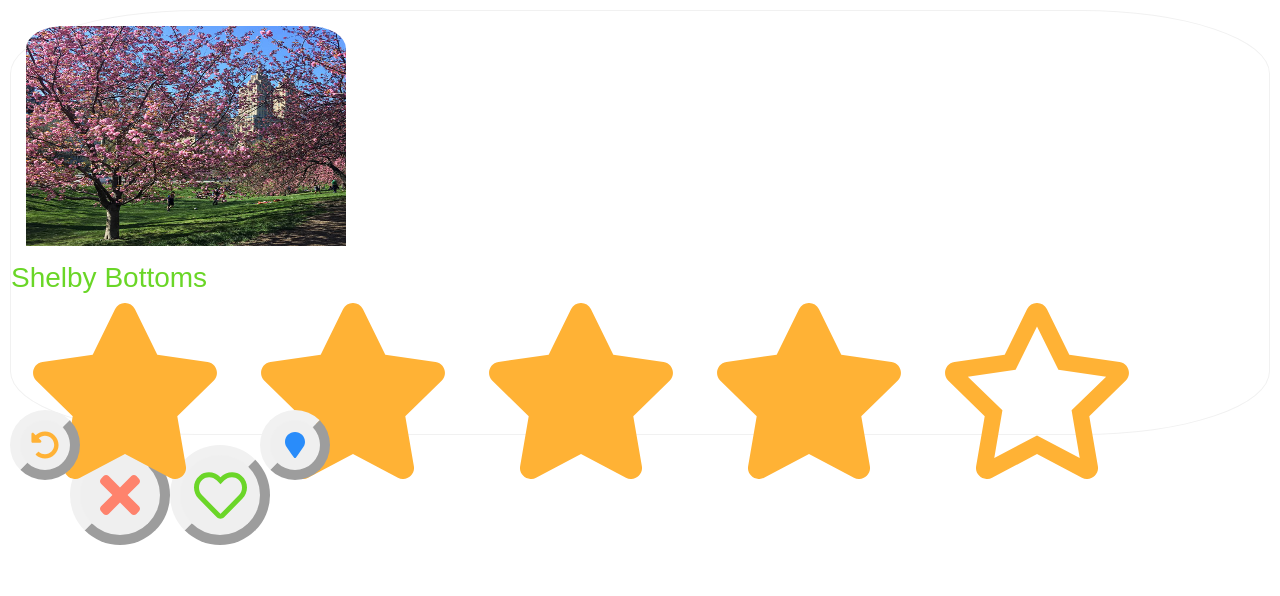
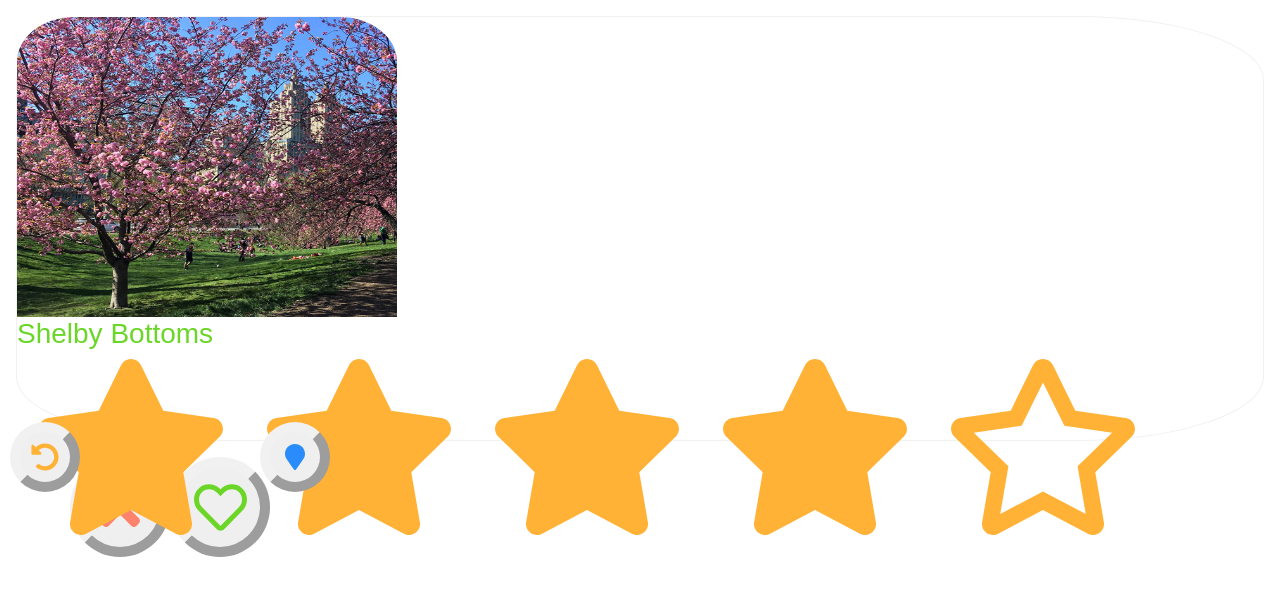
Before and after one commit to nss-day-cohort-24/do, a React (Create React App) app: page / in a window 1280 px wide. Shown: the top 596 px of the page. Built offline with nearby package versions, Linux system fonts and the light colour scheme; the HTML template or start-up script is replaced by a standard one; what re-base, react-geolocated would draw is missing.

Commit message:
changed picture width

```diff
--- a/src/components/cardstack.css
+++ b/src/components/cardstack.css
@@ -1,7 +1,6 @@
 .parkpic {
-    height: 250px;
-    width: 350px;
-    padding: 15px;
+    height: 300px;
+    width: 380px;
     border-top-left-radius: 15%;
     border-top-right-radius: 15%;
 }
@@ -10,6 +9,5 @@
     border: 1px solid #f1f1f1;
     border-radius: 15%;
     height: 425px;
-    margin: 10px;
-
+    margin: 16px;
 }
```
